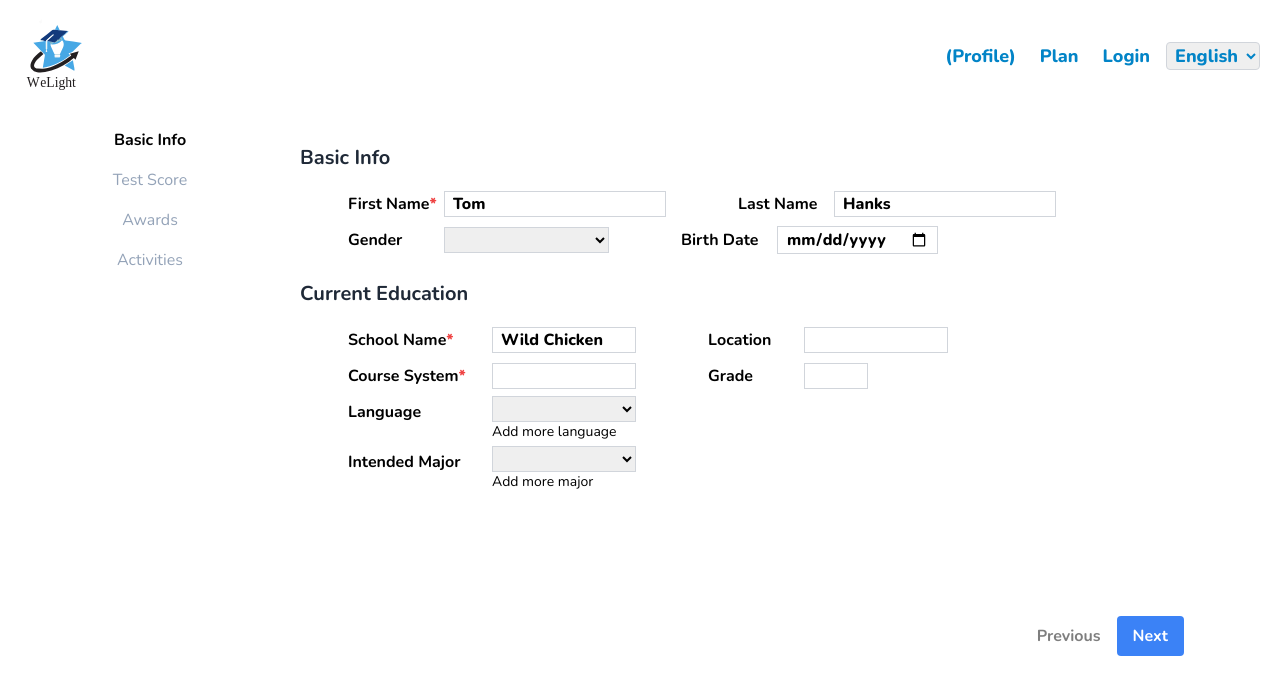
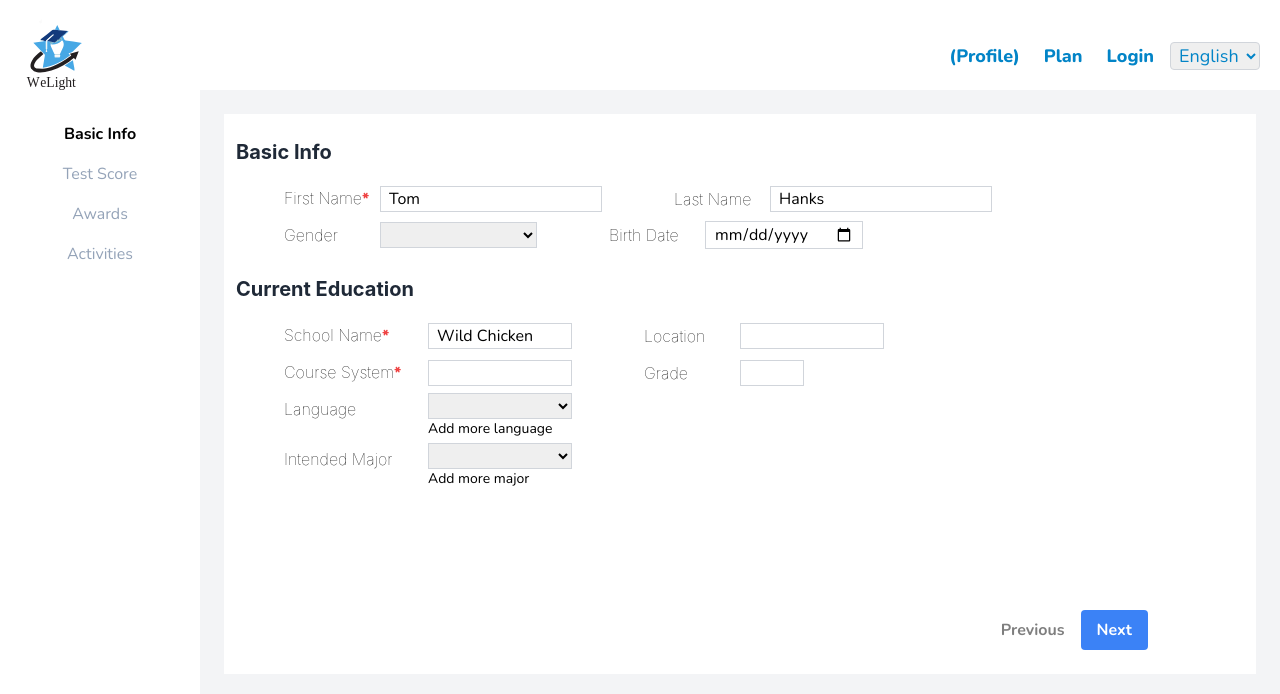
Before and after one commit to designasabaker/welightpreview, a React (Create React App) app: page /profile in a window 1280 px wide. Both pictures are taken after a click on the button "Let's GO!". Shown: the top 694 px of the page. Built offline with nearby package versions, Linux system fonts and the light colour scheme.

Commit message:
Update profile page layout style with gray background

```diff
--- a/src/App.css
+++ b/src/App.css
@@ -1,5 +1,7 @@
 @import url("https://fonts.googleapis.com/css2?family=Nunito:wght@400;700;800&display=swap");
 @import url("https://fonts.googleapis.com/css2?family=Quicksand:wght@400;700&display=swap");
+
+@import url('https://fonts.googleapis.com/css2?family=Open+Sans&family=Roboto&display=swap');
 
 @tailwind base;
 @tailwind components;
@@ -16,6 +18,10 @@ h1 {
   font-weight: 700;
 }
 
+h2,label{
+  font-family: "Inter", sans-serif;
+}
+
 @layer base{
   h2{
     @apply text-xl font-bold text-gray-800 mt-3 py-3;
@@ -24,10 +30,10 @@ h1 {
     @apply flex flex-row items-center pt-1;
   }
   label{
-    @apply inline-block font-semibold mr-0 ml-12 my-0 px-0 py-1 overflow-hidden w-24;
+    @apply inline-block font-thin mr-0 ml-12 my-0 px-0 py-1 overflow-hidden w-24;
   }
-  input,select{
-    @apply inline-block border border-gray-300 ml-0 mr-6 my-0 px-2 py-0 overflow-hidden;
+  input,select,option{
+    @apply inline-block font-thin border border-gray-300 ml-0 mr-6 my-0 px-2 py-0 overflow-hidden;
   }
   .wider-input{
     @apply w-48;
--- a/src/components/Navbar.js
+++ b/src/components/Navbar.js
@@ -29,7 +29,7 @@ export default function Navbar() {
         animate={{ opacity: 1, y: 0 }}
         transition={{ duration: 0.5 }}
         className="fixed top-0 left-0 w-full z-10 bg-transparent flex-row justify-between">
-      <div className="max-w-screen-xl flex flex-wrap items-center justify-between mx-auto p-4">
+      <div className="bg-transparent max-w-screen-xl flex flex-wrap items-center justify-between mx-auto p-4">
         <div className="flex items-center">
           <Link to="/" className="flex items-center">
             <img src={WeLightLogo} alt="WeLight Logo" className="w-15 pr-4" />
--- a/src/components/ProfileComponents/BasicInfo.js
+++ b/src/components/ProfileComponents/BasicInfo.js
@@ -22,7 +22,7 @@ export default function BasicInfo() {
     updateComponentIdByParams();
 
     return (
-        <>
+        <section>
             <h2>Basic Info</h2>
             <div className={"profileDiv"}>
                 <label htmlFor="firstName">First Name<RequireStar /></label>
@@ -116,6 +116,6 @@ export default function BasicInfo() {
                     </div>
                 </div>
             </div>
-        </>
+        </section>
     );
 }
--- a/src/components/ProfileComponents/ProfileNavbar.js
+++ b/src/components/ProfileComponents/ProfileNavbar.js
@@ -6,8 +6,8 @@ export default function ProfileNavbar() {
     const {navLinks, currentProfileComponentId} = useProfileContext();
 
     return (
-        <>
-            <div className="flex flex-col px-3 text-center">
+        <div>
+            <div className="flex flex-col px-3 pt-6 text-center bg-white overflow-hidden">
                 {navLinks.map((link, index) => (
                     <NavLink
                         className={`text-md  hover:text-slate-600 py-2 `+
@@ -18,6 +18,6 @@ export default function ProfileNavbar() {
                         {link.title}
                     </NavLink>))}
             </div>
-        </>
+        </div>
     )
 }
--- a/src/pages/Profile.js
+++ b/src/pages/Profile.js
@@ -16,7 +16,7 @@ function Profile(){
 
                 Thank you for being a valued member of our community!</p>
             <button
-                className={`w-full h-12 bg-blue-500 hover:bg-blue-700 text-white font-bold mt-6 py-2 px-4 rounded`}
+                className={`w-full h-12 bg-blue-500 hover:bg-blue-700 text-white font-bold my-6 py-2 px-4 rounded`}
                 onClick={()=>{
                     navigate("/profile/basic-info");
                 }}>
--- a/src/pages/ProfileSharedLayout.js
+++ b/src/pages/ProfileSharedLayout.js
@@ -3,18 +3,24 @@ import ProfileNavbar from "../components/ProfileComponents/ProfileNavbar";
 import React from "react";
 import {Outlet} from "react-router-dom";
 
-
-const ProfileSharedLayout = () => {
-    return (<>
-        <ProfileProvider>
-            <div className={"mt-[120px]"}>
-                <div className={"grid grid-cols-[300px_1fr]"}>
-                    <ProfileNavbar/>
-                    <Outlet />
+export const ProfileSharedLayout = () => {
+    return(
+        <>
+            <ProfileProvider>
+                <div className={"pt-[90px]  h-screen"}>
+                    <div className={"grid grid-cols-[200px_1fr] h-full"}>
+                        <ProfileNavbar/>
+                        <div className={"flex flex-col h-full"}>
+                            <div className={"flex-grow bg-gray-100 px-6 py-6 m-0"}>
+                                <div className={"bg-white px-3"}>
+                                    <Outlet />
+                                </div>
+                            </div>
+                        </div>
+                    </div>
                 </div>
-            </div>
-        </ProfileProvider>
-    </>)
-}
+            </ProfileProvider>
+        </>
+)}
 
 export default ProfileSharedLayout;
--- a/tailwind.config.js
+++ b/tailwind.config.js
@@ -20,6 +20,11 @@ module.exports = {
         colors: {
         brandBlue: '#47A8E5',
         brandDeepBlue: '#133A7C',
+        fontFamily: {
+            body: 'var(--font-dm-sans)',
+            heading: 'var(--font-dm-serif)',
+            label: ['Inter','Helvetica, Arial, sans-serif'],
+        },
       },
     },
   },
```
